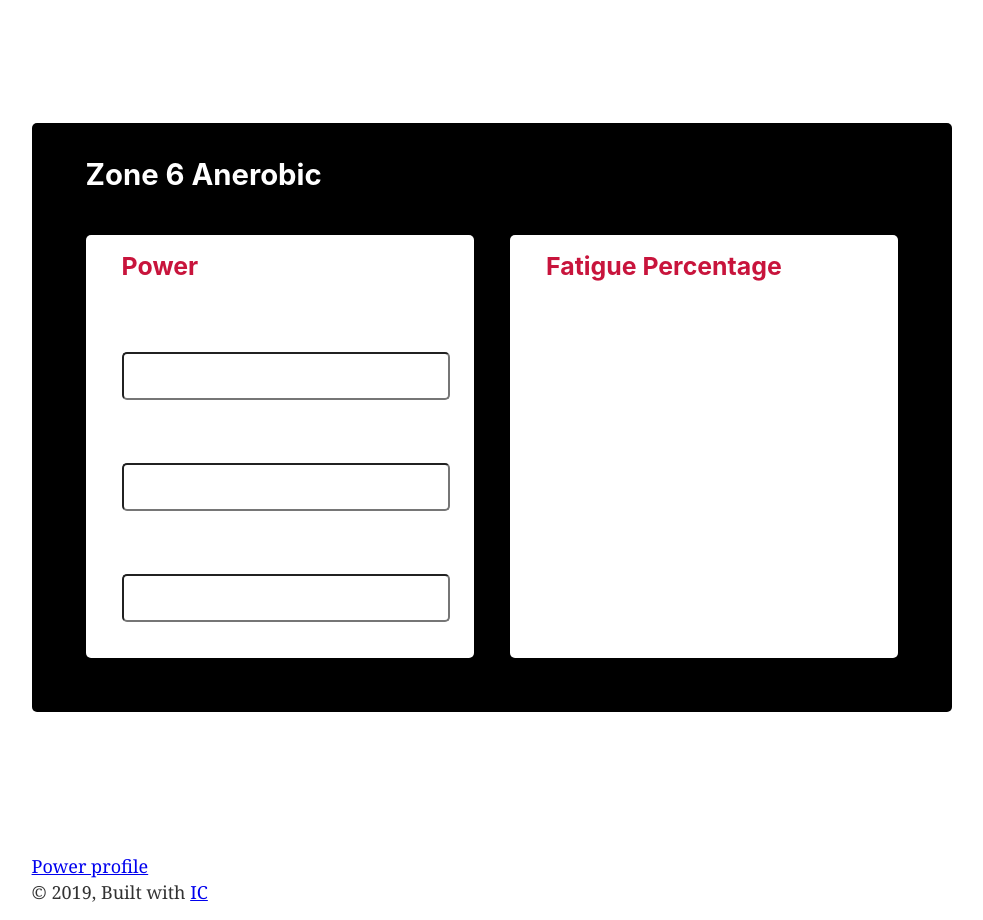
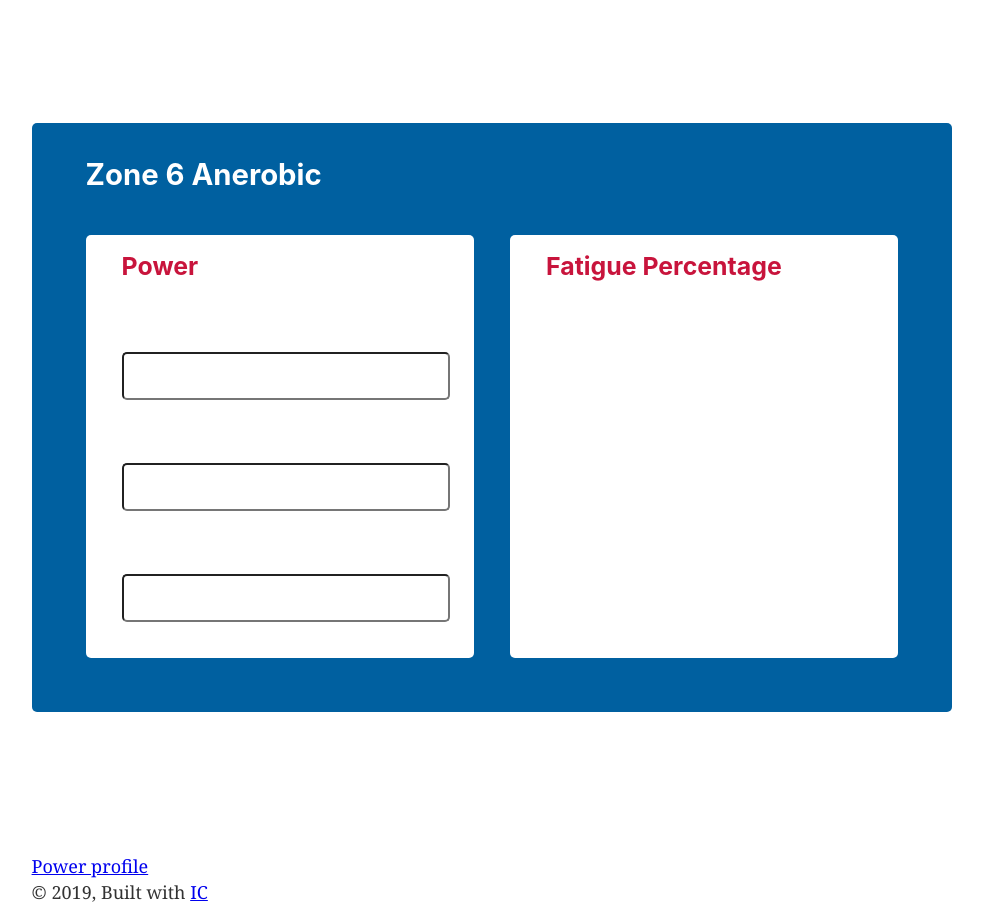
Before and after one commit to instant-coffee/snotrocket, a Gatsby site: page / in a window 1280 px wide. Shown: the part 820-1740 px from the top of the page, without its empty margins (148-1131 px from the left). Built offline with nearby package versions, Linux system fonts and the light colour scheme; Gatsby itself is replaced by a stand-in of ours.

Commit message:
Update readme

```diff
--- a/src/components/form.css
+++ b/src/components/form.css
@@ -48,6 +48,10 @@
   background: #0060A0;
 }
 
+.Anerobic {
+  background: #0060A0;
+}
+
 /* POSSIBLE GLOBAL */
 .zone-title,
 .title {
```
Also changed, not shown: README.md.
